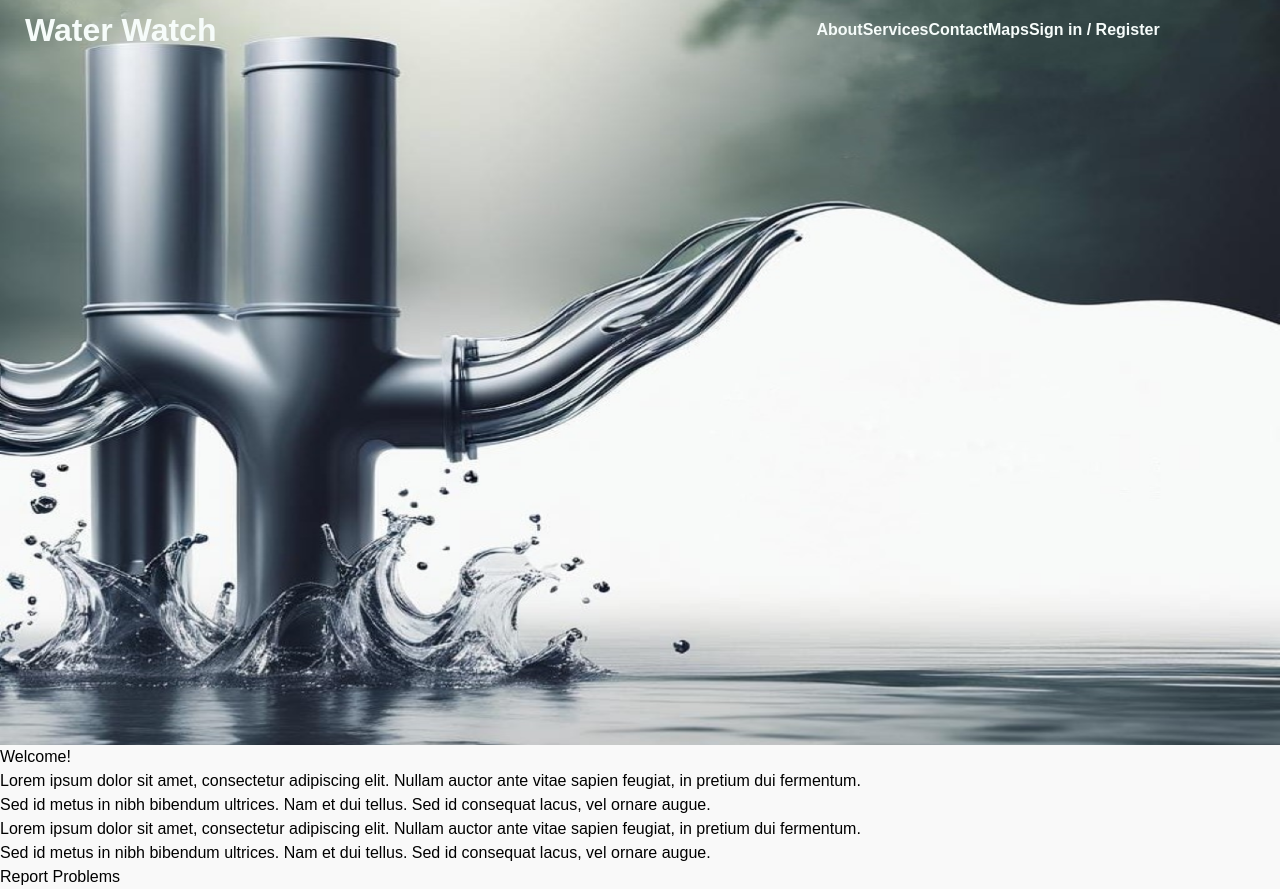
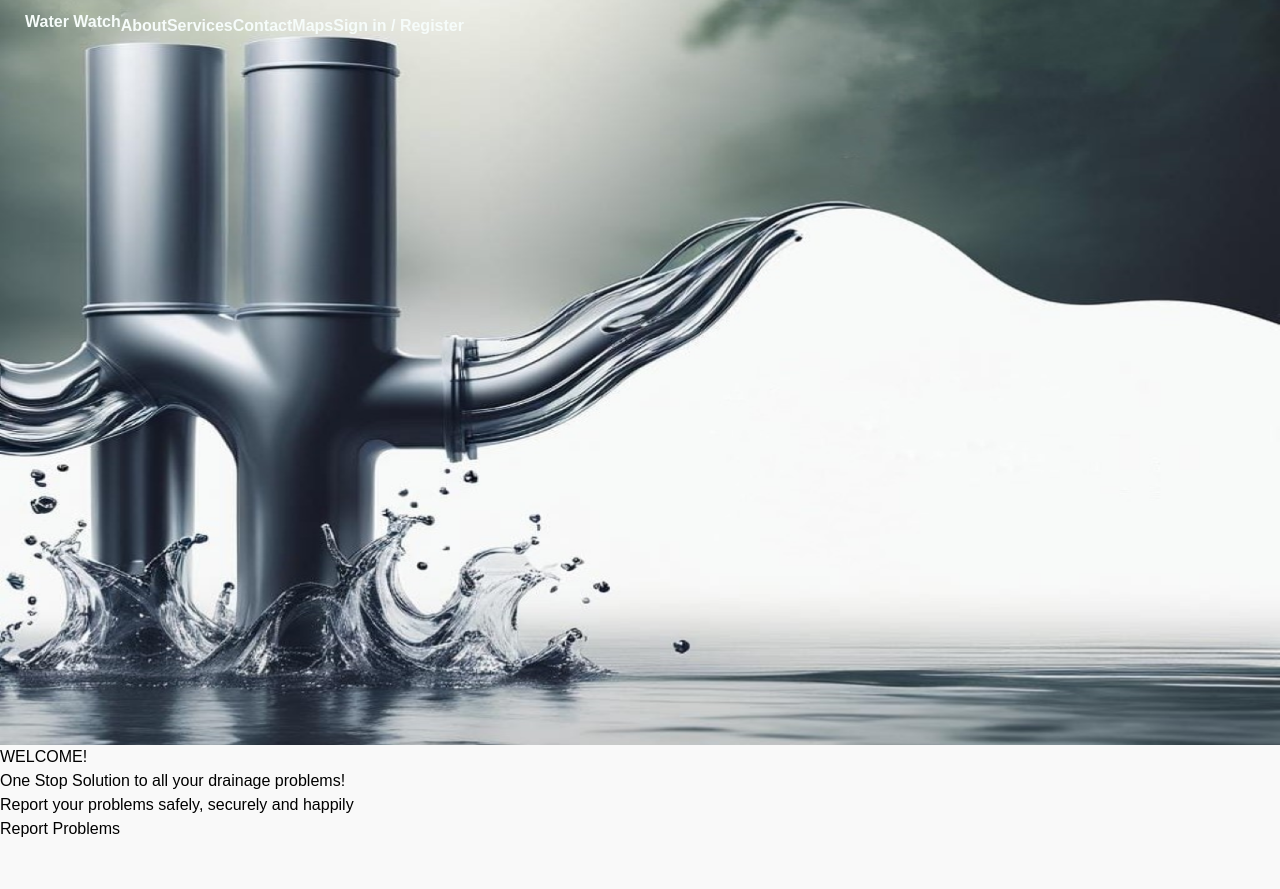
Before and after one commit to SamadritaBhattacharya/Flowfix, a React (Vite) app in the folder frontend/: page / in a window 1280 px wide. After the commit the page ends 841 px from the top, so only its background shows below. Built offline with nearby package versions, Linux system fonts and the light colour scheme; a web font is replaced by a local one.

Commit message:
Navhead updated

```diff
--- a/frontend/src/App.jsx
+++ b/frontend/src/App.jsx
@@ -11,6 +11,7 @@ import NotFound from "./components/NotFound";
 import  ContactUs  from "./components/ContactUs";
 import Services from "./components/Services";
 import Maps from "./components/Maps";
+import Profile from "./components/Profile";
 
 
 
@@ -30,6 +31,7 @@ const App = () => {
           <Route exact path="/register" element={<Signup />} />
           <Route exact path="/services" element={<Services/>} />
 
+          <Route exact path="/profile" element={<Profile />} />
           <Route exact path="*" element={<NotFound />} />
           <Route path="/report" element={<Report />} />
           <Route exact path="/success" element= {<Success />} />
--- a/frontend/src/components/Hero.jsx
+++ b/frontend/src/components/Hero.jsx
@@ -17,9 +17,9 @@ const Hero = () => {
 
 
              <div className=' relative   -mt-[450px] [text-shadow:1px_1x_2px_rgba(0,0,.2)]' id='text'>
-              <h1 className=' flex justify-center items-center  ml-[550px] text-[40px] font-semibold text-gray-800'>Welcome!</h1>
+              <h1 className=' flex justify-center items-center  ml-[550px] text-[40px] font-semibold text-gray-800'>WELCOME!</h1>
 
-              <div className=' ml-[800px] mt-6 grid grid-cols-2 gap-4 max-w-xl w-full'>
+              {/* <div className=' ml-[800px] mt-6 grid grid-cols-2 gap-4 max-w-xl w-full'>
                 <p className='text-gray-800'>
                 Lorem ipsum dolor sit amet, consectetur adipiscing elit. Nullam auctor
                 ante vitae sapien feugiat, in pretium dui fermentum.
@@ -36,8 +36,14 @@ const Hero = () => {
                   Sed id metus in nibh bibendum ultrices. Nam et dui tellus. Sed id
                   consequat lacus, vel ornare augue.
                 </p>
+              </div>*/}
+              <div className='ml-[850px] mt-6 flex gap-4 max-w-xl w-full font-semibold text-gray-700'>
+                One Stop Solution to all your drainage problems!
               </div>
-              <button onClick={() => navigate("/report")} className="bg-blue-500 ml-[1000px] hover:bg-blue-300 hover:text-cyan-800  hover:font-semibold text-white py-2 px-4 rounded mt-4">
+              <div className='ml-[850px] mt-6 flex gap-4 max-w-xl w-full font-semibold text-gray-700'>
+                Report your problems safely, securely and happily
+              </div>
+              <button onClick={() => navigate("/report")} className="bg-blue-500 ml-[1000px] hover:bg-blue-300 hover:text-cyan-800  hover:font-semibold text-white py-2 px-4 rounded mt-16">
                 Report Problems
               </button>
               </div>
--- a/frontend/src/components/NavHead.jsx
+++ b/frontend/src/components/NavHead.jsx
@@ -2,8 +2,12 @@
 import { Link, useMatch, useResolvedPath } from "react-router-dom"
 
 export default function NavHead(){
-    return ( <nav className="nav">
-        <Link to="/" className="title"> Water Watch</Link>
+    return (
+    <nav className="nav">
+        <div className=" mt-2 text-gray-50 mr-[600px] font-bold text-3xl">
+             <Link to="/"> Water Watch</Link>
+        </div>
+
         <ul className="space-x-16">
             <CustomLink to="/about">About</CustomLink>
             <CustomLink to="/services">Services</CustomLink>
--- a/frontend/src/components/Profile.jsx
+++ b/frontend/src/components/Profile.jsx
@@ -8,51 +8,51 @@ const Profile = () => {
   const navigate = useNavigate();
 
   return (
-    // <div className=' top-0 relative w-full h-screen'>
-    //    <NavHead />
-    //    <section className=' rom '>
+    <div className=' top-0 relative w-full h-screen'>
+       <NavHead />
+       <section className=' rom '>
 
-    //       <img src='../lp5p.png' />
+          <img src='../lp5p.png' />
 
 
-    //          <div className=' relative   -mt-[450px] [text-shadow:1px_1x_2px_rgba(0,0,.2)]' id='text'>
-    //           <h1 className=' flex justify-center items-center  ml-[550px] text-[40px] font-semibold text-gray-800'>Hello {}!</h1>
+             <div className=' relative   -mt-[450px] [text-shadow:1px_1x_2px_rgba(0,0,.2)]' id='text'>
+              <h1 className=' flex justify-center items-center  ml-[550px] text-[40px] font-semibold text-gray-800'>Hello {}!</h1>
 
-    //           <div className=' ml-[800px] mt-6 grid grid-cols-2 gap-4 max-w-xl w-full'>
-    //             <p className='text-gray-800'>
-    //             Lorem ipsum dolor sit amet, consectetur adipiscing elit. Nullam auctor
-    //             ante vitae sapien feugiat, in pretium dui fermentum.
-    //             </p>
-    //             <p className="text-gray-800">
-    //               Sed id metus in nibh bibendum ultrices. Nam et dui tellus. Sed id
-    //               consequat lacus, vel ornare augue.
-    //             </p>
-    //             <p className="text-gray-800">
-    //               Lorem ipsum dolor sit amet, consectetur adipiscing elit. Nullam auctor
-    //               ante vitae sapien feugiat, in pretium dui fermentum.
-    //             </p>
-    //             <p className="text-gray-800">
-    //               Sed id metus in nibh bibendum ultrices. Nam et dui tellus. Sed id
-    //               consequat lacus, vel ornare augue.
-    //             </p>
-    //           </div>
-    //           <button onClick={() => navigate("/report")} className="bg-blue-500 ml-[1000px] hover:bg-blue-300 hover:text-cyan-800  hover:font-semibold text-white py-2 px-4 rounded mt-4">
-    //             Report Problems
-    //           </button>
-    //           </div>
+              <div className=' ml-[800px] mt-6 grid grid-cols-2 gap-4 max-w-xl w-full'>
+                <p className='text-gray-800'>
+                Lorem ipsum dolor sit amet, consectetur adipiscing elit. Nullam auctor
+                ante vitae sapien feugiat, in pretium dui fermentum.
+                </p>
+                <p className="text-gray-800">
+                  Sed id metus in nibh bibendum ultrices. Nam et dui tellus. Sed id
+                  consequat lacus, vel ornare augue.
+                </p>
+                <p className="text-gray-800">
+                  Lorem ipsum dolor sit amet, consectetur adipiscing elit. Nullam auctor
+                  ante vitae sapien feugiat, in pretium dui fermentum.
+                </p>
+                <p className="text-gray-800">
+                  Sed id metus in nibh bibendum ultrices. Nam et dui tellus. Sed id
+                  consequat lacus, vel ornare augue.
+                </p>
+              </div>
+              <button onClick={() => navigate("/report")} className="bg-blue-500 ml-[1000px] hover:bg-blue-300 hover:text-cyan-800  hover:font-semibold text-white py-2 px-4 rounded mt-4">
+                Report Problems
+              </button>
+              </div>
 
-    //     </section>
+        </section>
 
 
 
 
 
 
+    </div>
+
+    // <div>
+    //   <h1>Hello username page</h1>
     // </div>
-
-    <div>
-      <h1>Hello username page</h1>
-    </div>
   )
 }
 
--- a/frontend/src/components/Services.jsx
+++ b/frontend/src/components/Services.jsx
@@ -51,8 +51,8 @@ const Services = () => {
   return (
     <section className="services px-4 py-16 text-center bg-gradient-to-r from-green-200 to-emerald-800 h-screen">
         <NavHead/>
-      <h2 className="text-3xl font-bold mb-12 text-green-900 mt-10">Our Services</h2>
-      <div className="grid grid-cols-1 md:grid-cols-2 lg:grid-cols-3 gap-8">
+      <h2 className="text-3xl font-bold mb-12 text-cyan-50 mt-8">OUR SERVICES</h2>
+      <div className="grid grid-cols-1 md:grid-cols-2 lg:grid-cols-3 gap-8 m-4">
         {services.map((service) => (
           <ServiceCard key={service.title} service={service} />
         ))}
--- a/frontend/src/index.css
+++ b/frontend/src/index.css
@@ -79,7 +79,7 @@ body{
 
   }
 
-  .nav , arnabh{
+  .nav {
     /* color:inherit;
     text-decoration: none;
     height: 100%;
@@ -101,6 +101,7 @@ body{
     margin: 0;
     list-style: none;
     display: flex;
+    margin-top: 8px;
 
     /* gap:  3rem;
 
--- a/frontend/src/indexnav.css
+++ /dev/null
@@ -1,74 +0,0 @@
-@tailwind base;
-@tailwind components;
-@tailwind utilities;
-
-.nav{
-
-  color: #fff;
-  text-shadow: 0 0 2px rgba(255, 255, 255, 0.425), 0 0 4px rgba(255, 255, 255, 0.425), 0 0 8px rgba(255, 255, 255, 0.425), 0 0 32px rgba(0, 255, 255, 0.425), 0 0 64px rgba(0, 255, 255, 0.425), 0 0 90px rgba(0, 255, 255, 0.425);
-  font-family: 'Piedra', cursive;
-   /* font-size: 50px; */
-   font-size: 20px;
-  font-weight: 200;
-  /* letter-spacing: 8px; */
-
-
-  color: #fff;
-  text-shadow: 0 0 2px rgba(255, 255, 255, 0.425), 0 0 4px rgba(255, 255, 255, 0.425), 0 0 8px rgba(255, 255, 255, 0.425), 0 0 32px rgba(0, 255, 255, 0.425), 0 0 64px rgba(0, 255, 255, 0.425), 0 0 90px rgba(0, 255, 255, 0.425);
-  font-family: 'Piedra', cursive;
-  font-size: 20px;
-  font-weight: 200;
-
-  letter-spacing: 5px;
-  margin-bottom: 2px;
-  margin-top: 2px;
-  background: #456e976c;
-  border-radius: 5px;
-  position: relative;
-  animation: text 3s 1;
-
-
-  background: linear-gradient(45deg, #0b0d21,#2b033b);
-  color:#ff2963;
-  display: flex;
-  justify-content: space-between;
-  align-items: stretch;
-  gap: 6rem;
-
-  padding: 0 rem;
-
-  padding: 0rem;
-
-
-}
-.title{
-  font-size: 2.2rem;
-
-}
-
-.nav a{
-  color:inherit;
-  text-decoration: none;
-  height: 100%;
-  display: flex;
-  align-items: center;
-  padding: .25rem;
-
-}
-.nav ul{
-  padding: 0;
-  margin: 0;
-  list-style: none;
-  display: flex;
-
-  gap:  3rem;
-
-  gap: 3rem;
-
-
-}
-
-
-.nav li:hover{
-  background-color: #777;
-}
```
